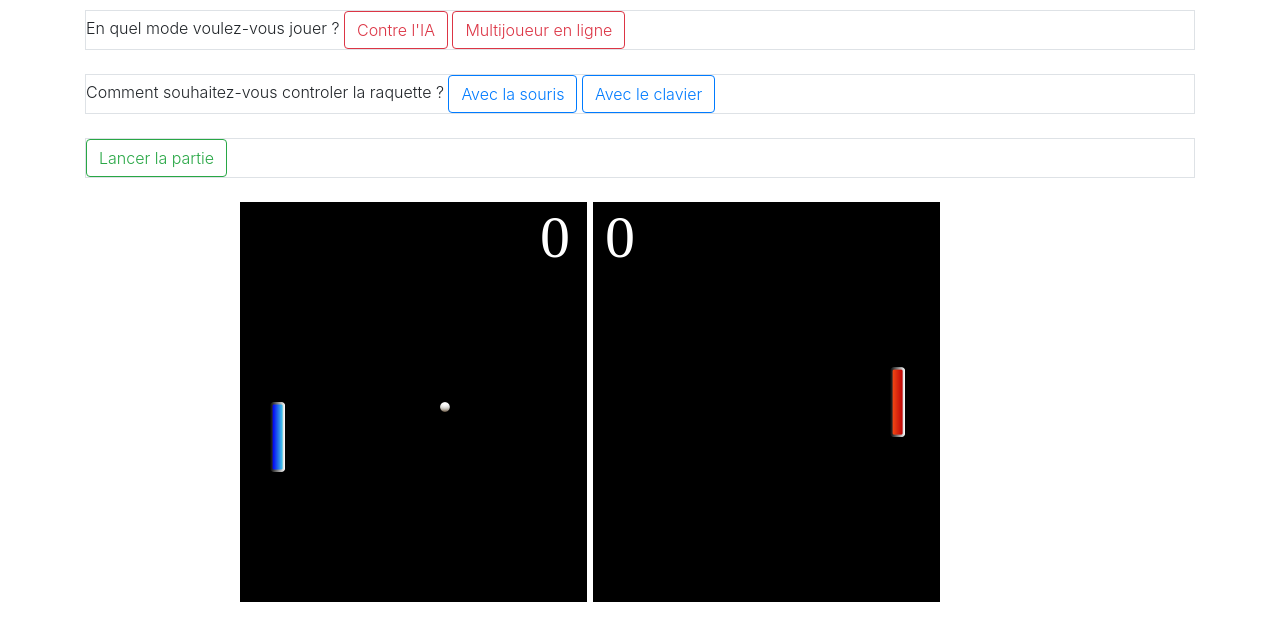
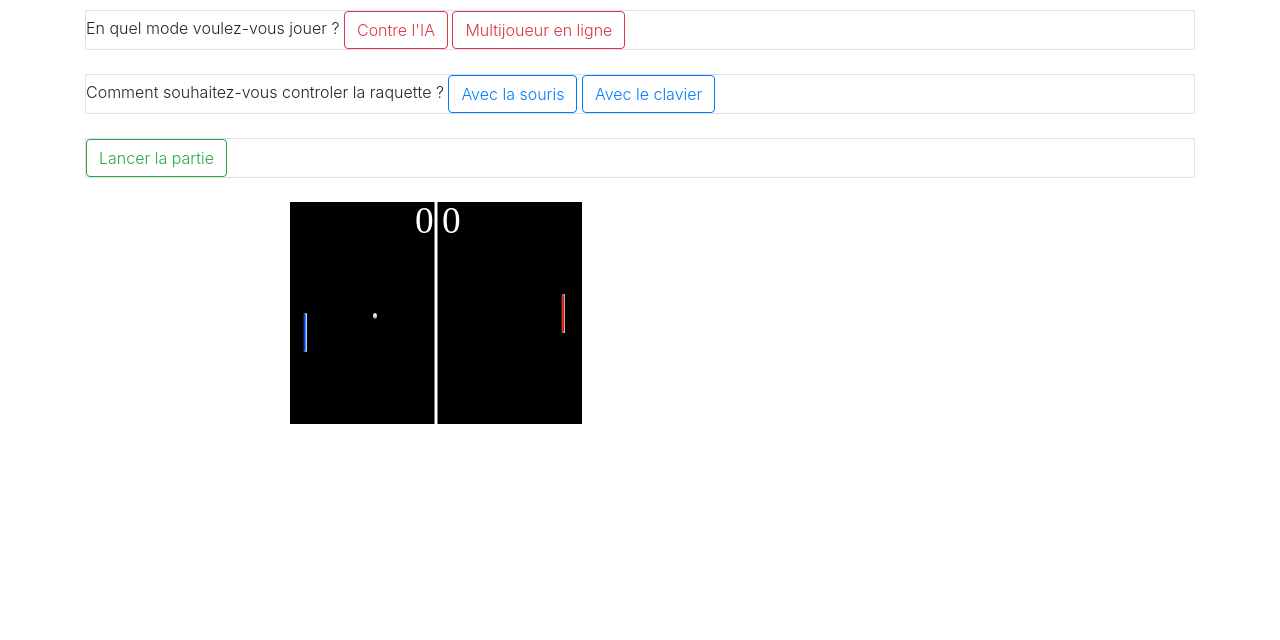
Before and after one commit to MarionLnd/PongGame, a plain HTML site: page pong.html in a window 1280 px wide. Shown: the part 70-710 px from the top of the page. Drawn offline with nearby package versions, Linux system fonts and the light colour scheme.

Commit message:
Partie taille ecran + introduction configuration

```diff
--- a/css/pong.css
+++ b/css/pong.css
@@ -6,7 +6,7 @@
 #divGame {
     margin-left: auto;
     margin-right: auto;
-    width: 800px;
-    height: 500px;
+    width: 700px;
+    height: 400px;
     position: relative;
 }
--- a/js/game.ai.js
+++ b/js/game.ai.js
@@ -50,9 +50,9 @@ game.ai =  {
     },
 
     goCenter: function() {
-        if(this.player.sprite.posY + this.player.sprite.height/2 > game.groundHeight/2) {
+        if(this.player.sprite.posY + this.player.sprite.height/2 > game.conf.GROUNDLAYERHEIGHT/2) {
             this.player.sprite.posY--;
-        } else if (this.player.sprite.posY + this.player.sprite.height/2 < game.groundHeight/2) {
+        } else if (this.player.sprite.posY + this.player.sprite.height/2 < game.conf.GROUNDLAYERHEIGHT/2) {
             this.player.sprite.posY++;
         }
     },
--- /dev/null
+++ b/js/game.conf.js
@@ -0,0 +1,33 @@
+game.conf = {
+    GROUNDLAYERWIDTH : 700,
+    GROUNDLAYERHEIGHT : 400,
+
+    SCORELAYERWIDTH : 700,
+    SCORELAYERHEIGHT: 400,
+
+    PLAYERSBALLLAYERWIDTH : 700,
+    PLAYERSBALLLAYERHEIGHT: 400,
+
+    NETWIDTH : 6,
+
+    SCOREPOSXPLAYER1 : 300,
+    SCOREPOSYPLAYER1 : 55,
+    SCOREPOSXPLAYER2 : 365,
+    SCOREPOSYPLAYER2 : 55,
+    SCOREFONTSIZE : 50,
+
+    BALLWIDTH : 10,
+    BALLHEIGHT : 10,
+    BALLPOSX : 200,
+    BALLPOSY : 200,
+
+    PLAYERONEWIDTH : 10,
+    PLAYERONEHEIGHT : 70,
+    PLAYERONEPOSX : 30,
+    PLAYERONEPOSY : 200,
+
+    PLAYERTWOWIDTH : 10,
+    PLAYERTWOHEIGHT : 70,
+    PLAYERTWOPOSX : 650,
+    PLAYERTWOPOSY : 200
+};
--- a/js/game.display.js
+++ b/js/game.display.js
@@ -94,7 +94,7 @@ game.display = {
         targetLayer.context2D.fillText(text, x, y);
     },
 
-    drawImageInLayer: function(targetLayer, image, x, y) {
-        targetLayer.context2D.drawImage(image,x ,y);
+    drawImageInLayer: function(targetLayer, image, x, y, width, height) {
+        targetLayer.context2D.drawImage(image,x ,y, width, height);
     }
 };
--- a/js/game.js
+++ b/js/game.js
@@ -1,16 +1,17 @@
 let game = {
-    groundWidth: 700,
-    groundHeight: 400,
     groundColor: "#000000",
-    netWidth: 6,
     netColor: "#FFFFFF",
+
+    devResX: 1920,
+    devResY: 1080,
+    targetResX: null,
+    targetResY: null,
+    ratioResX: null,
+    ratioResY: null,
 
     groundLayer: null,
     scoreLayer: null,
     playersBallLayer: null,
-
-    scorePosPlayer1: 300,
-    scorePosPlayer2: 365,
 
     wallSound: null,
     playerSound: null,
@@ -38,11 +39,11 @@ let game = {
         },
 
         bounce: function(soundToPlay) {
-            if(this.sprite.posX > game.groundWidth || this.sprite.posX < 0){
+            if(this.sprite.posX > game.conf.GROUNDLAYERWIDTH || this.sprite.posX < 0){
                 this.directionX = -this.directionX;
                 soundToPlay.play();
             }
-            if(this.sprite.posY > game.groundHeight || this.sprite.posY < 0) {
+            if(this.sprite.posY > game.conf.GROUNDLAYERHEIGHT || this.sprite.posY < 0) {
                 this.directionY = -this.directionY;
                 soundToPlay.play();
             }
@@ -89,24 +90,27 @@ let game = {
     },
 
     init: function () {
+        this.initScreenRes();
+        this.resizeDisplayData(game.conf, this.ratioResX, this.ratioResY);
+
         this.divGame = document.getElementById("divGame");
         // Terrain
-        this.groundLayer = game.display.createLayer("terrain", this.groundWidth, this.groundHeight, this.divGame, 0, "#000000", 0, 0);
-        game.display.drawRectangleInLayer(this.groundLayer, this.netWidth, this.groundHeight, this.netColor, this.groundWidth/2 - this.netWidth/2, 0);
+        this.groundLayer = game.display.createLayer("terrain", game.conf.GROUNDLAYERWIDTH, game.conf.GROUNDLAYERHEIGHT, this.divGame, 0, "#000000", 0, 0);
+        game.display.drawRectangleInLayer(this.groundLayer, game.conf.NETWIDTH, game.conf.GROUNDLAYERHEIGHT, this.netColor, game.conf.GROUNDLAYERWIDTH/2 - game.conf.NETWIDTH/2, 0);
 
         // Score
-        this.scoreLayer = game.display.createLayer("score", this.groundWidth, this.groundHeight, this.divGame, 1, undefined, 0, 0);
+        this.scoreLayer = game.display.createLayer("score", game.conf.GROUNDLAYERWIDTH, game.conf.GROUNDLAYERHEIGHT, this.divGame, 1, undefined, 0, 0);
 
         // Raquette
-        this.playersBallLayer = game.display.createLayer("joueurSetBalle", this.groundWidth, this.groundHeight, this.divGame, 2, undefined, 0, 0);
+        this.playersBallLayer = game.display.createLayer("joueurSetBalle", game.conf.GROUNDLAYERWIDTH, game.conf.GROUNDLAYERHEIGHT, this.divGame, 2, undefined, 0, 0);
 
         this.displayScore(this.playerOne.score,this.playerTwo.score);
 
-        this.ball.sprite = game.display.createSprite(10,10, 200, 200, "./img/ball.png");
+        this.ball.sprite = game.display.createSprite(game.conf.BALLWIDTH,game.conf.BALLHEIGHT, game.conf.BALLPOSX, game.conf.BALLPOSY, "./img/ball.png");
         this.displayBall();
 
-        this.playerOne.sprite = game.display.createSprite(15,70, 30, 200, "./img/playerOne.png");
-        this.playerTwo.sprite = game.display.createSprite(15,70, 650, 200, "./img/playerTwo.png");
+        this.playerOne.sprite = game.display.createSprite(game.conf.PLAYERONEWIDTH,game.conf.PLAYERONEHEIGHT, game.conf.PLAYERONEPOSX, game.conf.PLAYERONEPOSY, "./img/playerOne.png");
+        this.playerTwo.sprite = game.display.createSprite(game.conf.PLAYERTWOWIDTH,game.conf.PLAYERTWOHEIGHT, game.conf.PLAYERTWOPOSX, game.conf.PLAYERTWOPOSY, "./img/playerTwo.png");
         this.displayPlayers();
 
         this.startGameButton = document.getElementById("startGame");
@@ -128,17 +132,17 @@ let game = {
     },
 
     displayScore: function(scorePlayer1, scorePlayer2) {
-        game.display.drawTextInLayer(this.scoreLayer, scorePlayer1, "60px DS-DIGII", "#FFFFFF", this.scorePosPlayer1, 55);
-        game.display.drawTextInLayer(this.scoreLayer, scorePlayer2, "60px DS-DIGII", "#FFFFFF", this.scorePosPlayer2, 55);
+        game.display.drawTextInLayer(this.scoreLayer, scorePlayer1, game.conf.SCOREFONTSIZE + "pt DS-DIGII", "#FFFFFF", game.conf.SCOREPOSXPLAYER1, game.conf.SCOREPOSYPLAYER1);
+        game.display.drawTextInLayer(this.scoreLayer, scorePlayer2, game.conf.SCOREFONTSIZE + "pt DS-DIGII", "#FFFFFF", game.conf.SCOREPOSXPLAYER2, game.conf.SCOREPOSYPLAYER2);
     },
 
     displayBall: function() {
-        game.display.drawImageInLayer(this.playersBallLayer, this.ball.sprite.img, this.ball.sprite.posX, this.ball.sprite.posY);
+        game.display.drawImageInLayer(this.playersBallLayer, this.ball.sprite.img, this.ball.sprite.posX, this.ball.sprite.posY, game.conf.BALLWIDTH, game.conf.BALLHEIGHT);
     },
 
     displayPlayers: function() {
-        game.display.drawImageInLayer(this.playersBallLayer, this.playerOne.sprite.img, this.playerOne.sprite.posX, this.playerOne.sprite.posY);
-        game.display.drawImageInLayer(this.playersBallLayer, this.playerTwo.sprite.img, this.playerTwo.sprite.posX, this.playerTwo.sprite.posY);
+        game.display.drawImageInLayer(this.playersBallLayer, this.playerOne.sprite.img, this.playerOne.sprite.posX, this.playerOne.sprite.posY, game.conf.PLAYERONEWIDTH, game.conf.PLAYERONEHEIGHT);
+        game.display.drawImageInLayer(this.playersBallLayer, this.playerTwo.sprite.img, this.playerTwo.sprite.posX, this.playerTwo.sprite.posY, game.conf.PLAYERTWOWIDTH, game.conf.PLAYERTWOHEIGHT);
     },
 
     moveBall: function () {
@@ -148,15 +152,16 @@ let game = {
     },
 
     movePlayers: function() {
+        let up;
+        let down;
+
         if (game.control.controlSystem === "KEYBOARD") {
-            // keyboard control
             if (game.playerOne.goUp && game.playerOne.sprite.posY > 0) {
                 game.playerOne.sprite.posY-=5;
-            } else if (game.playerOne.goDown && game.playerOne.sprite.posY < game.groundHeight - game.playerOne.sprite.height) {
+            } else if (game.playerOne.goDown && game.playerOne.sprite.posY < game.conf.GROUNDLAYERHEIGHT - game.playerOne.sprite.height) {
                 game.playerOne.sprite.posY+=5;
             }
         } else if (game.control.controlSystem === "MOUSE") {
-            // mouse control
             if (game.playerOne.goUp && game.playerOne.sprite.posY > game.control.mousePointer) {
                 game.playerOne.sprite.posY-=5;
             } else if (game.playerOne.goDown && game.playerOne.sprite.posY < game.control.mousePointer) {
@@ -289,6 +294,23 @@ let game = {
         targetLayer.clear();
     },
 
+    initScreenRes: function() {
+      this.targetResX = window.screen.availWidth;
+      this.targetResY = window.screen.availHeight;
+      this.ratioResX = this.targetResX/this.devResX;
+      this.ratioResY = this.targetResY/this.devResY;
+    },
+
+    resizeDisplayData: function(object, ratioX, ratioY) {
+        for(let property in object) {
+            if ( property.match(/^.*X.*$/i) || property.match(/^.*WIDTH.*$/i) ) {
+                object[property] = Math.round(object[property] * ratioX);
+            } else {
+                object[property] = Math.round(object[property] * ratioY);
+            }
+        }
+    },
+
     initKeyboard: function(onKeyDownFunction, onKeyUpFunction) {
         window.onkeydown = onKeyDownFunction;
         window.onkeyup = onKeyUpFunction;
--- a/pong.html
+++ b/pong.html
@@ -34,6 +34,7 @@
 <script src="js/game.control.js"></script>
 <script src="js/game.keycode.js"></script>
 <script src="js/game.ai.js"></script>
+<script src="js/game.conf.js"></script>
 <script>
     (function () {
         let requestAnimId;
```
